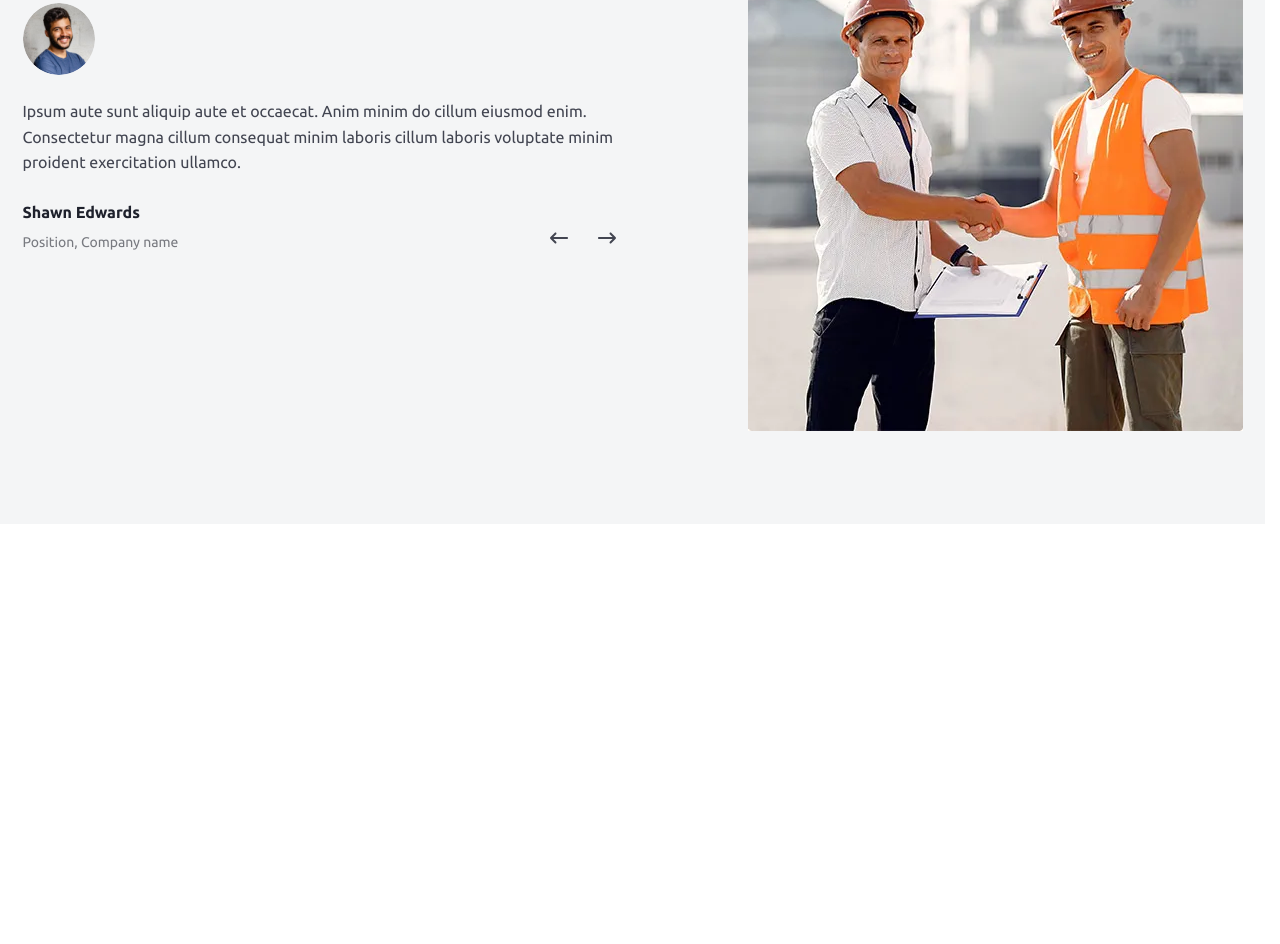
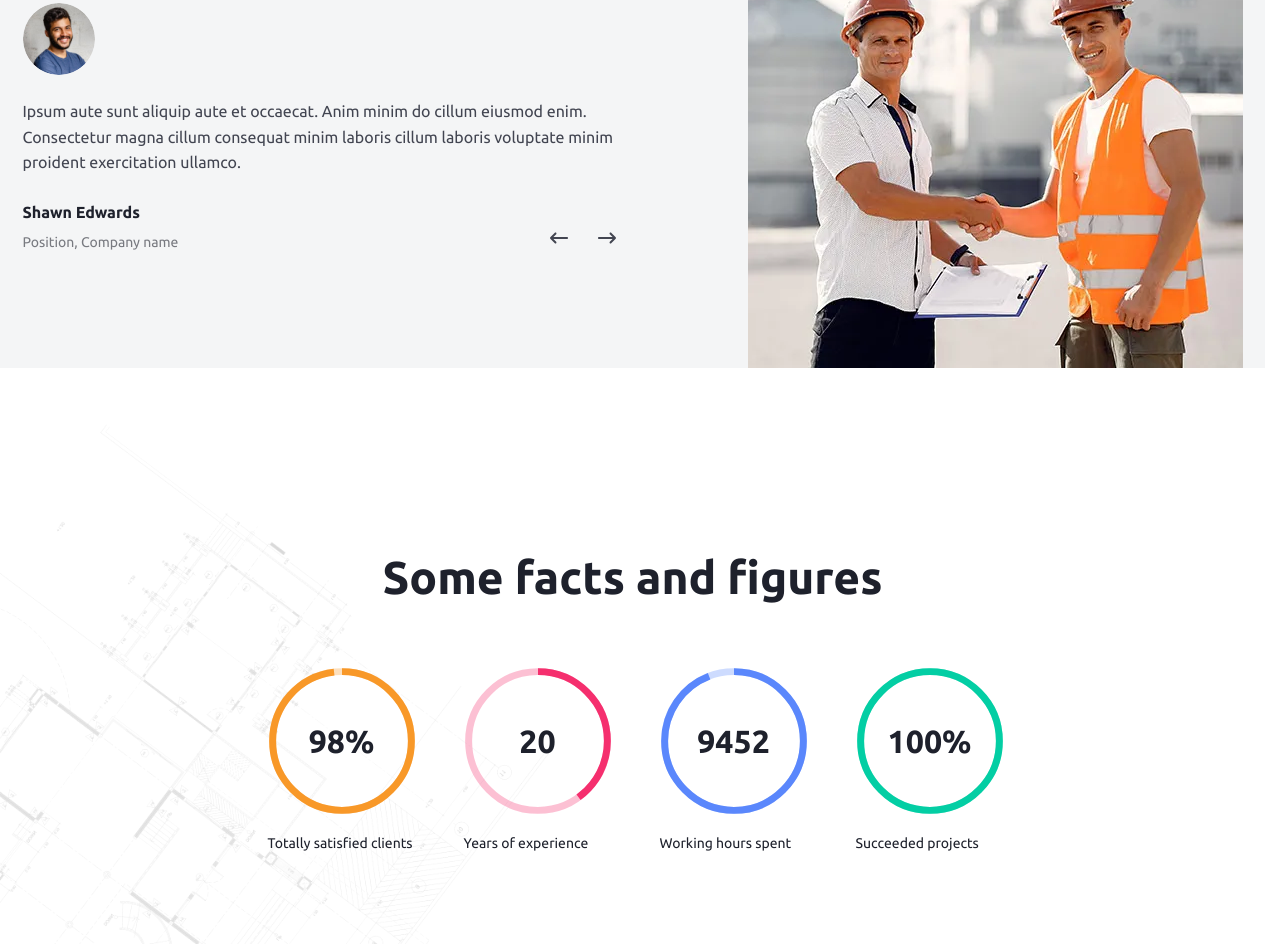
Before and after one commit to ViktorovVik/CREATEX-page, a website: page index.html in a window 1280 px wide. Shown: the part 5061-6005 px from the top of the page. Before the commit the page ends 5585 px from the top, so only its background shows below. Drawn offline with Linux system fonts and the light colour scheme.

Commit message:
facts section implementation

```diff
--- a/index.html
+++ b/index.html
@@ -195,7 +195,7 @@
             </div>
          </div>
       </section>
-      <section class="portfolio-section">
+      <section class="portfolio-section none1">
          <div class="portfolio-section__inner container">
             <div class="portfolio-section__top">
                <div class="portfolio-section__title">
@@ -274,7 +274,7 @@
             </div>
          </div>
       </section>
-      <section class="partners">
+      <section class="partners none1">
          <div class="partners__inner container">
             <div class="partners__title text-center">
                <h2 class="h2">Supported by 12+ partners</h2>
@@ -313,7 +313,7 @@
             </ul>
          </div>
       </section>
-      <section class="testimonials">
+      <section class="testimonials none1">
          <div class="testimonials__inner container">
             <div class="testimonials__content">
                <div class="testimonials__title">
@@ -366,9 +366,67 @@
 
          </div>
       </section>
+      <section class="facts">
+         <div class="facts__inner container">
+            <div class="facts__title text-center">
+               <h2 class="h2">Some facts and figures</h2>
+            </div>
+            <ul class="facts__list">
+               <li class="facts__item">
+                  <div class="facts-element">
+                     <div class="facts-element__circle facts-element__circle--orange" data-percent="98">
+                        <svg class="circle-anim" viewBox="-10 -10 320 320">
+                           <circle class="progress-bg" r="150" cx="150" cy="150" fill="none" stroke-width="15"></circle>
+                           <circle class="progress" r="150" cx="150" cy="150" fill="none"  stroke-width="15"></circle>
+                        </svg>
+                        <span class="facts-element__value">98%</span>
+                     </div>
+                     <span class="facts-element__text">Totally satisfied clients</span>
+                  </div>
+               </li>
+               <li class="facts__item">
+                  <div class="facts-element">
+                     <div class="facts-element__circle facts-element__circle--pink" data-percentage="true" data-full="50" data-value="20">
+                        <svg class="circle-anim" viewBox="-10 -10 320 320">
+                           <circle class="progress-bg" r="150" cx="150" cy="150" fill="none" stroke="yellow" stroke-width="15"></circle>
+                           <circle class="progress" r="150" cx="150" cy="150" fill="none" stroke="crimson" stroke-width="15"></circle>
+                        </svg>
+                        <span class="facts-element__value">98%</span>
+                     </div>
+                     <span class="facts-element__text">Years of experience</span>
+                  </div>
+               </li>
+               <li class="facts__item">
+                  <div class="facts-element">
+                     <div class="facts-element__circle facts-element__circle--blue" data-percentage="true" data-full="10000" data-value="9452">
+                        <svg class="circle-anim" viewBox="-10 -10 320 320">
+                           <circle class="progress-bg" r="150" cx="150" cy="150" fill="none" stroke="yellow" stroke-width="15"></circle>
+                           <circle class="progress" r="150" cx="150" cy="150" fill="none" stroke="crimson" stroke-width="15"></circle>
+                        </svg>
+                        <span class="facts-element__value">98%</span>
+                     </div>
+                     <span class="facts-element__text">Working hours spent</span>
+                  </div>
+               </li>
+               <li class="facts__item">
+                  <div class="facts-element">
+                     <div class="facts-element__circle facts-element__circle--green" data-percent="100">
+                        <svg class="circle-anim" viewBox="-10 -10 320 320">
+                           <circle class="progress-bg" r="150" cx="150" cy="150" fill="none" stroke="yellow" stroke-width="15"></circle>
+                           <circle class="progress" r="150" cx="150" cy="150" fill="none" stroke="crimson" stroke-width="15"></circle>
+                        </svg>
+                        <span class="facts-element__value">98%</span>
+                     </div>
+                     <span class="facts-element__text">Succeeded projects</span>
+                  </div>
+               </li>
+            </ul>
+         </div>
+      </section>
    </main>
    <script src="./js/swiper.js"></script>
    <script src="./js/sliders.js"></script>
+   <script src="./js/progress.js"></script>
    <script src="./js/main.js"></script>
 </body>
 </html>
--- /dev/null
+++ b/js/progress.js
@@ -0,0 +1,43 @@
+// const circle = document.querySelector('.progress');
+// console.log(circle)
+
+// const progressAnimation = () => {
+
+//    let percentageProgress = Math.floor(70);
+
+//    let radius = circle.getAttribute('r');
+//    let circleLength = 2 * Math.PI * radius;
+//    circle.setAttribute('stroke-dasharray', circleLength)
+//    circle.setAttribute('stroke-dashoffset', circleLength - circleLength * percentageProgress / 100)
+// }
+
+
+// progressAnimation();
+
+const circles = document.querySelectorAll('.facts-element__circle');
+
+circles.forEach(el => {
+
+   if(el.dataset.percentage == 'true') {
+      let progress = el.querySelector('.progress');
+      let valueBlock = el.querySelector('.facts-element__value');
+      let radius = progress.getAttribute('r');
+      let circleLength = 2 * Math.PI * radius;
+      let full = el.dataset.full;
+      let value = el.dataset.value;
+      let percentageProgress = Math.floor(value / full * 100);
+      valueBlock.textContent = value;
+      progress.setAttribute('stroke-dasharray', circleLength);
+      progress.setAttribute('stroke-dashoffset', circleLength - circleLength * percentageProgress / 100);
+   } else {
+      let progress = el.querySelector('.progress');
+      let value = el.querySelector('.facts-element__value');
+      let radius = progress.getAttribute('r');
+      let circleLength = 2 * Math.PI * radius;
+      let percent = el.dataset.percent;
+      let percentageProgress = Math.floor(percent);
+      value.textContent = percent + '%';
+      progress.setAttribute('stroke-dasharray', circleLength);
+      progress.setAttribute('stroke-dashoffset', circleLength - circleLength * percentageProgress / 100)
+   }
+})
--- a/styles/_normalize.scss
+++ b/styles/_normalize.scss
@@ -170,12 +170,12 @@
    (за исключением тех, у которых уже указан
    атрибут stroke со значением 'none')
   */
- :where([stroke]:not(
-   [stroke="none"],
-   [stroke^="url"]
- )) {
-   stroke: currentColor;
- }
+//  :where([stroke]:not(
+//    [stroke="none"],
+//    [stroke^="url"]
+//  )) {
+//    stroke: currentColor;
+//  }
 
  /**
    Чиним баг задержки смены цвета при взаимодействии с svg-элементами
--- /dev/null
+++ b/styles/blocks/_facts.scss
@@ -0,0 +1,104 @@
+@use '../helpers' as *;
+
+.facts {
+   position: relative;
+   overflow: hidden;
+   padding: 90px 0;
+   padding-top: 180px;
+   background-color: var(--color-white);
+
+   &:before {
+      content: '';
+      position: absolute;
+      top: 0;
+      left: 0;
+      width: 570px;
+      height: 1065px;
+      background-image: url(../assets/images/facts/bg-image.png);
+      background-position: center;
+      background-size: cover;
+      background-repeat: no-repeat;
+   }
+
+
+   &__title {
+      margin-bottom: 59px;
+   }
+
+   &__list {
+      display: grid;
+      grid-template-columns: repeat(4, 1fr);
+      margin: 0 auto;
+      max-width: 730px;
+      gap: 48px;
+   }
+
+   &__item {
+
+   }
+}
+
+.facts-element {
+
+   &__circle {
+      --progress-stroke: #000;
+      --progress-bg-opacity: 0.3;
+
+      position: relative;
+      margin-bottom: 15px;
+      width: 148px;
+      height: 148px;
+
+      svg {
+         position: absolute;
+         left: 0;
+         right: 0;
+         top: 0;
+         bottom: 0;
+      }
+
+      .progress {
+         stroke: var(--progress-stroke);
+         transform: rotate(-90deg) translate(20px);
+         transform-origin: center;
+      }
+
+      .progress-bg {
+         stroke: var(--progress-stroke);
+         opacity: var(--progress-bg-opacity);
+      }
+
+      &--orange {
+         --progress-stroke: #f89828;
+
+      }
+
+      &--pink {
+         --progress-stroke: #f52f6e;
+
+      }
+
+      &--blue {
+         --progress-stroke: #5a87fc;
+      }
+
+      &--green {
+         --progress-stroke: #03cea4;
+      }
+   }
+
+   &__value {
+      position: absolute;
+      left: 50%;
+      top: 50%;
+      transform: translate(-50%, -50%);
+      font-weight: 700;
+      font-size: 32px;
+      color: var(--color-gray-900);
+   }
+
+   &__text {
+      font-size: 14px;
+      color: var(--color-gray-900);
+   }
+}
--- a/styles/blocks/_testimonials.scss
+++ b/styles/blocks/_testimonials.scss
@@ -1,8 +1,9 @@
 @use '../helpers' as *;
 
 .testimonials {
-   padding: 93px 0;
+   padding-top: 93px;
    background-color: var(--color-gray-200);
+
    &__inner {
       display: flex;
       justify-content: space-between;
@@ -15,6 +16,10 @@
 
    &__content {
       max-width: 608px;
+   }
+
+   &__image {
+      margin-bottom: -63px;
    }
 
    &__title {
--- a/styles/main.scss
+++ b/styles/main.scss
@@ -6,6 +6,7 @@
 
 @use 'blocks/header';
 @use 'blocks/buttons';
+@use 'blocks/slider-nav';
 @use 'blocks/logo';
 @use 'blocks/nav';
 @use 'blocks/header-contacts';
@@ -19,6 +20,6 @@
 @use 'blocks/services-list';
 @use 'blocks/view-more';
 @use 'blocks/portfolio-section';
-@use 'blocks/slider-nav';
 @use 'blocks/partners';
 @use 'blocks/testimonials';
+@use 'blocks/facts';
```
Also changed, not shown: assets/images/facts/bg-image.png (added), styles/main.css, 1 other file.
